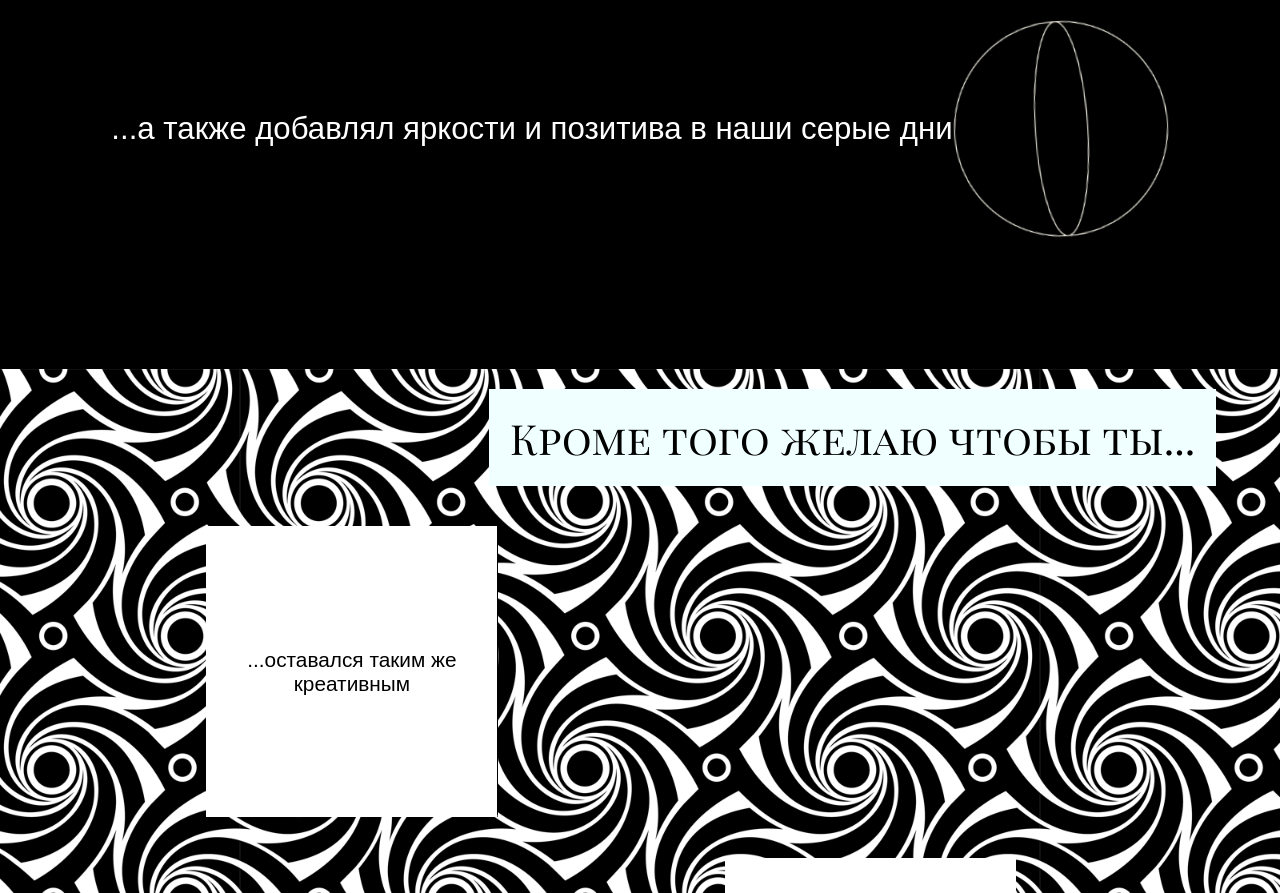
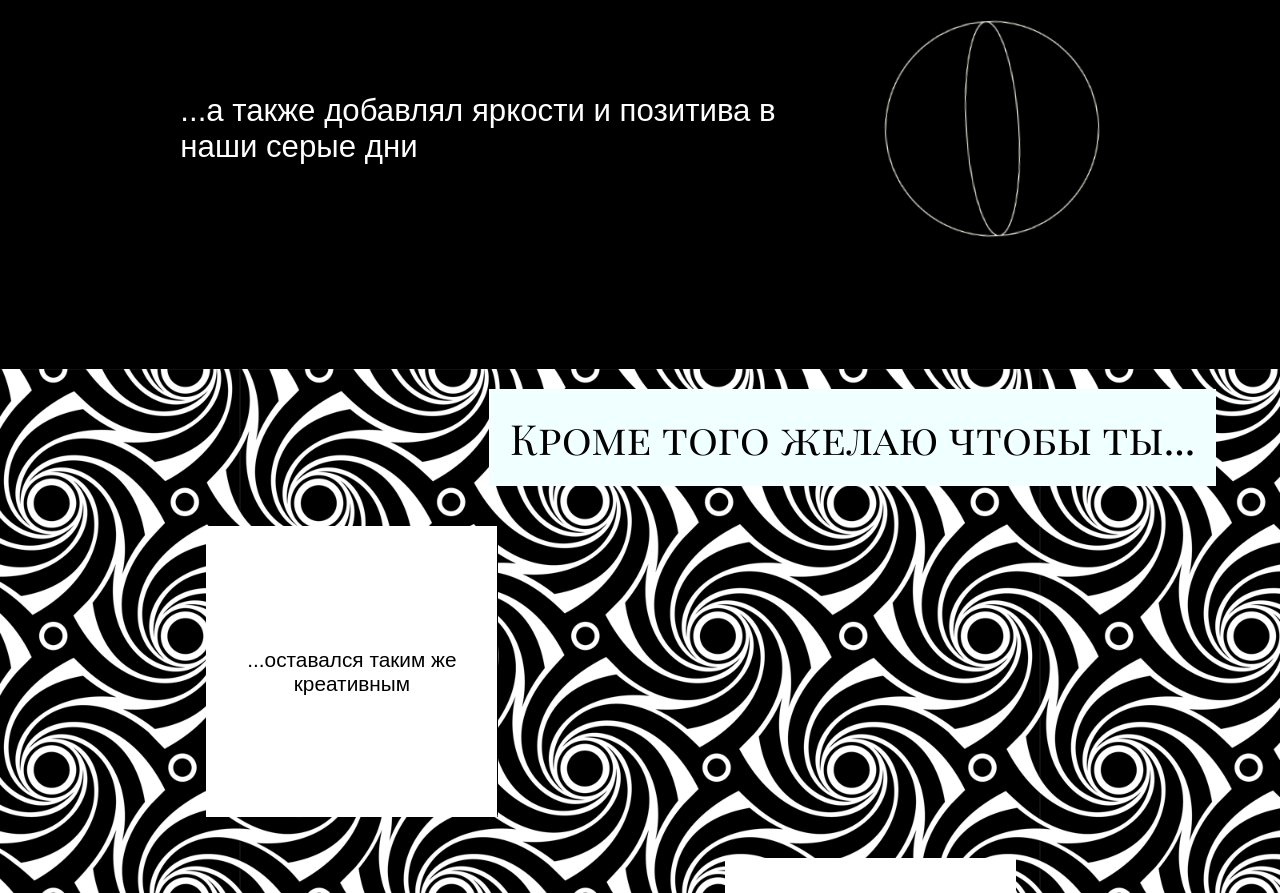
Before and after one commit to trxxxx4/susel, a plain HTML site: page index.html in a window 1280 px wide. Shown: the part 2271-3164 px from the top of the page. Drawn offline with nearby package versions, Linux system fonts and the light colour scheme; a web font is replaced by a local one.

Commit message:
thx3  edit

```diff
--- a/global.css
+++ b/global.css
@@ -220,6 +220,7 @@ header {
 .thx {
     color: white;
     font-size: calc(var(--sizeIndex)*1.5);
+
 }
 
 #thx1 {
@@ -228,6 +229,9 @@ header {
 
 #thx2 {
     font-family: 'Great Vibes', sans-serif;
+}
+#thx3{
+    max-width: 60%;
 }
 
 
```
